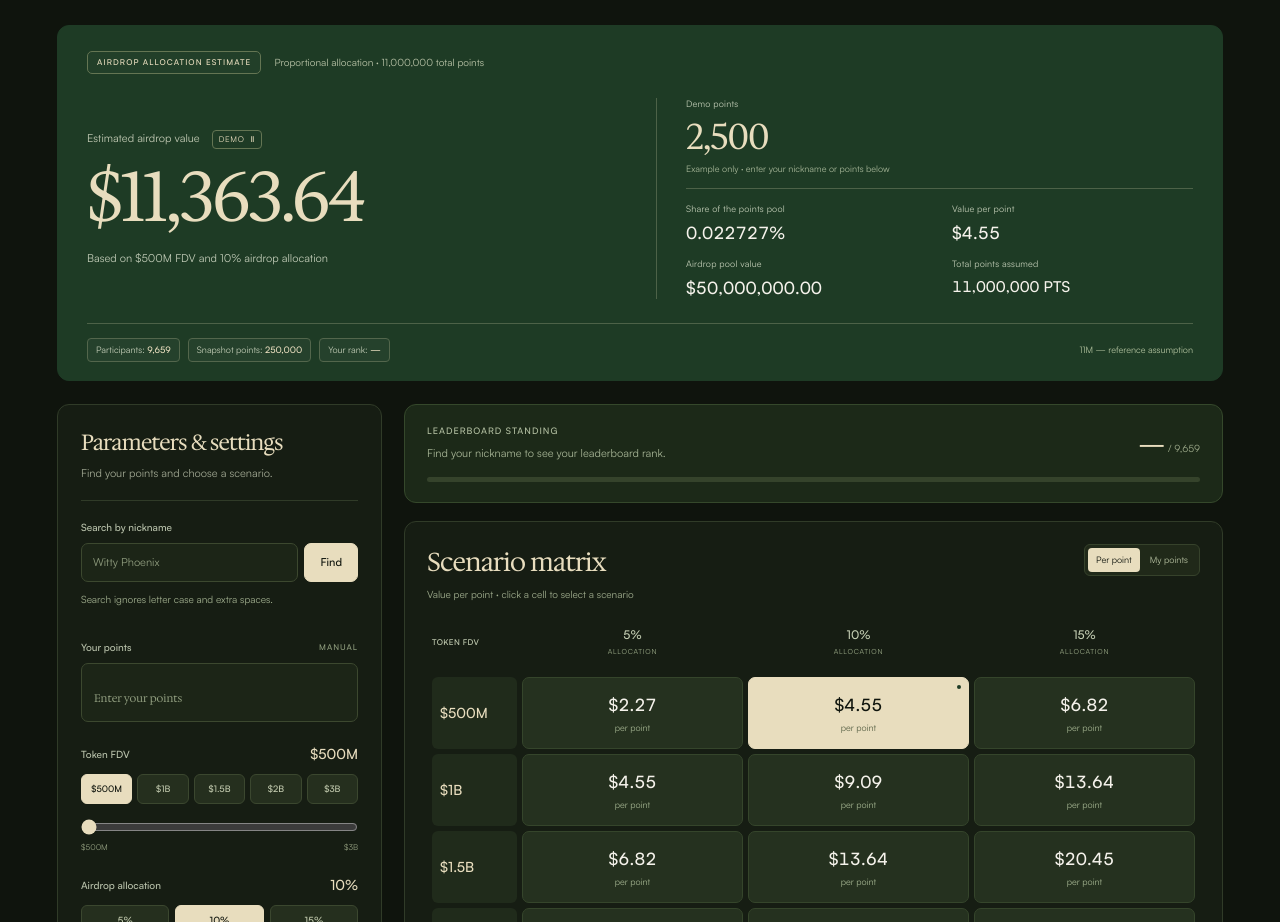
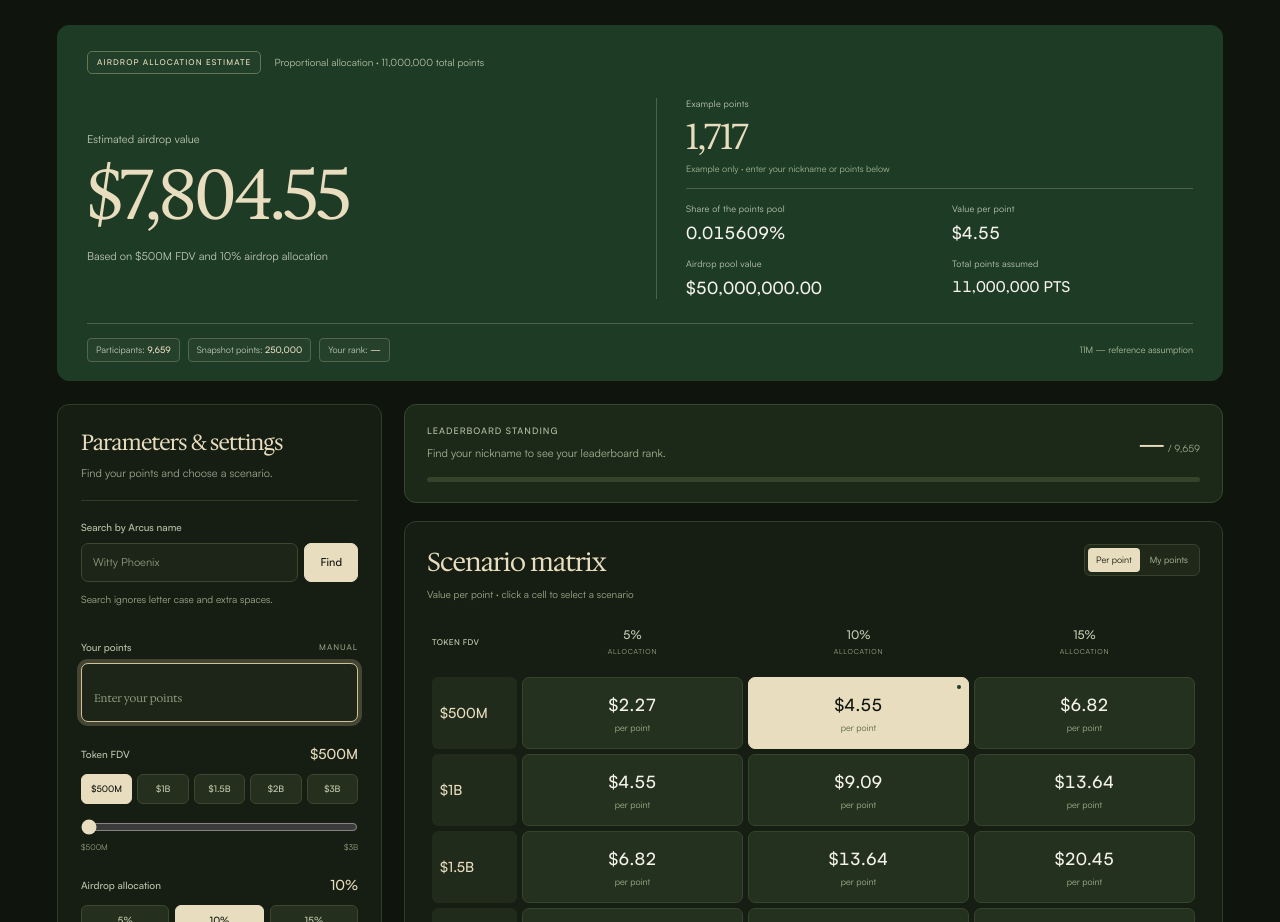
Before and after one commit to Nerevarine22/ArcusP, a Next.js app: page / in a window 1280 px wide. Shown: the part 266-1188 px from the top of the page. Built offline with nearby package versions, Linux system fonts and the light colour scheme; no server answers.

Commit message:
Slow preview to zero and guide first-time input

```diff
--- a/app/globals.css
+++ b/app/globals.css
@@ -45,9 +45,6 @@ h1 { color:var(--forest); font-family:var(--serif); font-size:clamp(36px,4.2vw,5
 .summary-grid { display:grid; grid-template-columns:1fr 1fr; gap:32px; padding:24px 0; }
 .estimated-value { display:flex; flex-direction:column; justify-content:center; min-width:0; }
 .estimated-value h2 { font-size:11px; color:#c2cab4; font-weight:400; margin:0 0 10px; }
-.demo-toggle { display:inline-flex; align-items:center; gap:6px; vertical-align:middle; margin-left:9px; padding:3px 6px; border:1px solid #647553; border-radius:4px; background:transparent; color:var(--sand); font-size:8px; letter-spacing:.7px; }
-.demo-toggle:hover { background:#ffffff0c; }
-.summary .demo-toggle:focus-visible { outline-color:var(--sand); }
 .estimated-value>strong { font-family:var(--serif); font-size:clamp(40px,5.5vw,73px); letter-spacing:-2.5px; font-weight:400; line-height:1.08; color:var(--sand); font-variant-numeric:tabular-nums; overflow-wrap:anywhere; }
 .estimated-value p { font-size:11px; color:#c1cbb7; margin:15px 0 0; line-height:1.5; }
 .summary-details { border-left:1px solid #4d6248; padding-left:29px; min-width:0; }
@@ -73,6 +70,9 @@ label { display:flex; align-items:center; justify-content:space-between; color:#
 label>span { color:#727d68; font-size:8px; letter-spacing:1px; }
 input:not([type=range]) { width:100%; min-width:0; background:var(--bg); border:1px solid #d9ddce; border-radius:7px; padding:12px; color:var(--forest); }
 input::placeholder { color:#8b927f; font-size:11px; }
+.settings input.input-guide { --guide-accent:#789454; animation:input-guide-pulse 1.5s ease-in-out 2; }
+@keyframes input-guide-pulse { 0%,100%{box-shadow:0 0 0 0 transparent} 45%,65%{border-color:var(--guide-accent);box-shadow:0 0 0 4px color-mix(in srgb,var(--guide-accent) 24%,transparent)} }
+[data-theme=dark] .settings input.input-guide { --guide-accent:#d5c49a; }
 input[aria-invalid=true] { border-color:#a95338; }
 .nickname-row { display:flex; gap:6px; }
 .nickname-row input { flex:1; font-size:11px; padding:11px; }
@@ -207,4 +207,4 @@ td { padding:0; }
 [data-theme=dark] .site-footer { color:#9aa88a; }
 @media(max-width:1050px) { .site-header{height:auto;min-height:89px;flex-wrap:wrap;padding-top:17px;padding-bottom:17px;gap:13px}.site-header .brand{margin-right:auto;order:0}.header-actions{display:contents}.site-header .season-pill{order:1}.site-header .theme-toggle{order:2}.referral-offer{order:3;width:100%;justify-content:space-between;margin-top:2px}.referral-link{flex:1} }
 @media(max-width:540px) { .theme-toggle{width:34px;height:34px}.brand-product,.brand-divider{display:none}.referral-link{font-size:10px;padding:7px}.referral-copy{padding:7px 8px;gap:6px} }
-@media(prefers-reduced-motion:reduce) { *{transition:none!important} }
+@media(prefers-reduced-motion:reduce) { *{transition:none!important}.settings input.input-guide{animation:none} }
--- a/components/estimate-preview.tsx
+++ b/components/estimate-preview.tsx
@@ -1,9 +1,11 @@
 "use client";
 
-import { useEffect, useRef, useState } from "react";
+import { useEffect, useState } from "react";
 import { estimate } from "@/lib/estimator";
 
-const demoSteps = [1_000, 2_500, 500, 5_000, 1_250];
+const demoSteps = [1_000, 1_800, 750, 0];
+const stepDuration = 6_000;
+const previewDuration = stepDuration * (demoSteps.length - 1);
 const number = new Intl.NumberFormat("en-US", { maximumFractionDigits: 2 });
 const usd = new Intl.NumberFormat("en-US", { style: "currency", currency: "USD", minimumFractionDigits: 2, maximumFractionDigits: 2 });
 const percent = new Intl.NumberFormat("en-US", { maximumFractionDigits: 6 });
@@ -22,27 +24,31 @@ type Props = {
 
 export default function EstimatePreview({ demo, points, totalPoints, fdv, fdvLabel, allocation, pointLabel, sourceLabel }: Props) {
   const [demoPoints, setDemoPoints] = useState(demoSteps[0]);
-  const [paused, setPaused] = useState(false);
-  const elapsed = useRef(0);
+  const [complete, setComplete] = useState(false);
 
   useEffect(() => {
-    if (!demo) { elapsed.current = 0; return; }
-    if (paused) return;
+    if (!demo || complete) { setDemoPoints(0); setComplete(true); return; }
     const reducedMotion = window.matchMedia("(prefers-reduced-motion: reduce)");
     let frame = 0;
+    let elapsed = 0;
     let previous = 0;
     let lastPaint = 0;
 
     function animate(now: number) {
-      if (previous) elapsed.current += Math.min(now - previous, 100);
+      if (previous) elapsed += Math.min(now - previous, 100);
       previous = now;
+      if (elapsed >= previewDuration) {
+        setDemoPoints(0);
+        setComplete(true);
+        return;
+      }
       if (now - lastPaint >= 50) {
-        const segment = Math.floor(elapsed.current / 4_000);
+        const segment = Math.floor(elapsed / stepDuration);
         // Hold each example briefly, then count smoothly toward the next one.
-        const progress = Math.min(1, Math.max(0, (elapsed.current % 4_000 - 1_100) / 2_900));
+        const progress = Math.min(1, Math.max(0, (elapsed % stepDuration - 1_500) / 4_500));
         const eased = progress * progress * (3 - 2 * progress);
-        const from = demoSteps[segment % demoSteps.length];
-        const to = demoSteps[(segment + 1) % demoSteps.length];
+        const from = demoSteps[segment];
+        const to = demoSteps[segment + 1];
         setDemoPoints(Math.round(from + (to - from) * eased));
         lastPaint = now;
       }
@@ -52,7 +58,8 @@ export default function EstimatePreview({ demo, points, totalPoints, fdv, fdvLab
     function syncAnimation() {
       cancelAnimationFrame(frame);
       previous = 0;
-      if (!reducedMotion.matches && !document.hidden) frame = requestAnimationFrame(animate);
+      if (reducedMotion.matches) { setDemoPoints(0); setComplete(true); }
+      else if (!document.hidden) frame = requestAnimationFrame(animate);
     }
 
     syncAnimation();
@@ -63,7 +70,7 @@ export default function EstimatePreview({ demo, points, totalPoints, fdv, fdvLab
       reducedMotion.removeEventListener("change", syncAnimation);
       document.removeEventListener("visibilitychange", syncAnimation);
     };
-  }, [demo, paused]);
+  }, [demo, complete]);
 
   const validTotal = totalPoints !== null && totalPoints > 0;
   // Keep demo examples within a custom points pool, including small pools.
@@ -75,12 +82,12 @@ export default function EstimatePreview({ demo, points, totalPoints, fdv, fdvLab
 
   return <div className={`summary-grid${demo ? " demo-preview" : ""}`}>
     <div className="estimated-value">
-      <h2 id="estimate-heading">Estimated airdrop value {demo && <button className="demo-toggle" type="button" onClick={() => setPaused(value => !value)} aria-label={paused ? "Resume demo animation" : "Pause demo animation"} aria-pressed={paused}>DEMO <span aria-hidden="true">{paused ? "▶" : "Ⅱ"}</span></button>}</h2>
-      <strong aria-live={demo ? "off" : "polite"}>{money(calculation?.value)}</strong>
+      <h2 id="estimate-heading">Estimated airdrop value</h2>
+      <strong aria-live={demo ? "off" : "polite"}>{demo && complete && calculation?.value === 0 ? "$0" : money(calculation?.value)}</strong>
       <p>Based on {fdvLabel} FDV and {allocation}% airdrop allocation</p>
     </div>
     <div className="summary-details">
-      <div className="your-points"><span className="stat-label">{demo ? "Demo points" : pointLabel}</span><strong>{displayPoints === null ? "—" : number.format(displayPoints)}</strong><span className="source-label">{demo ? "Example only · enter your nickname or points below" : sourceLabel}</span></div>
+      <div className="your-points"><span className="stat-label">{demo && !complete ? "Example points" : pointLabel}</span><strong>{displayPoints === null ? "—" : number.format(displayPoints)}</strong><span className="source-label">{demo && !complete ? "Example only · enter your nickname or points below" : sourceLabel}</span></div>
       <div className="mini-stats">
         <div><span className="stat-label">Share of the points pool</span><strong>{calculation ? `${percent.format(calculation.poolShare)}%` : "—"}</strong></div>
         <div><span className="stat-label">Value per point</span><strong>{money(unit?.valuePerPoint)}</strong></div>
--- a/components/points-checker.tsx
+++ b/components/points-checker.tsx
@@ -6,6 +6,7 @@ import { ALLOCATION_PRESETS, ASSUMED_TOTAL_POINTS, FDV_PRESETS, estimate, parseP
 import ThemeToggle from "@/components/theme-toggle";
 import ReferralOffer from "@/components/referral-offer";
 import EstimatePreview from "@/components/estimate-preview";
+import { useInputGuide } from "@/hooks/use-input-guide";
 
 const number = new Intl.NumberFormat("en-US", { maximumFractionDigits: 2 });
 const usd = new Intl.NumberFormat("en-US", { style: "currency", currency: "USD", minimumFractionDigits: 2, maximumFractionDigits: 2 });
@@ -24,6 +25,8 @@ export default function PointsChecker({ info, initialTheme }: { info: Leaderboar
   const [perPoint, setPerPoint] = useState(true);
   const controller = useRef<AbortController | null>(null);
   const input = useRef<HTMLInputElement>(null);
+  const pointsRef = useRef<HTMLInputElement>(null);
+  const { guideField, dismissGuide } = useInputGuide(input, pointsRef);
   useEffect(() => () => controller.current?.abort(), []);
 
   function changeName(value: string) {
@@ -104,10 +107,10 @@ export default function PointsChecker({ info, initialTheme }: { info: Leaderboar
       <div className="estimator-layout">
         <aside className="settings panel" aria-labelledby="settings-heading">
           <h2 id="settings-heading">Parameters & settings</h2><p className="muted settings-intro">Find your points and choose a scenario.</p>
-          <div className="setting-group"><form onSubmit={submit} noValidate><label htmlFor="nickname">Search by nickname</label><div className="nickname-row"><input ref={input} id="nickname" placeholder="Witty Phoenix" value={name} onChange={event => changeName(event.target.value)} maxLength={100} autoComplete="off" spellCheck={false} aria-describedby="search-status" aria-invalid={Boolean(error)} /><button className="primary-button" type="submit" disabled={loading || !info}>{loading ? "…" : "Find"}</button></div></form>
+          <div className="setting-group"><form onSubmit={submit} noValidate><label htmlFor="nickname">Search by Arcus name</label><div className="nickname-row"><input ref={input} id="nickname" className={guideField === "name" ? "input-guide" : undefined} onFocus={dismissGuide} placeholder="Witty Phoenix" value={name} onChange={event => changeName(event.target.value)} maxLength={100} autoComplete="off" spellCheck={false} aria-describedby="search-status" aria-invalid={Boolean(error)} /><button className="primary-button" type="submit" disabled={loading || !info}>{loading ? "…" : "Find"}</button></div></form>
             <div id="search-status" className={`search-status ${error ? "error" : ""}`} aria-live="polite">{!info ? "Snapshot unavailable. You can still enter points manually." : loading ? "Searching the leaderboard…" : error || (result ? `Found: ${result.entry.name} · ${result.entry.tier}` : "Search ignores letter case and extra spaces.")}</div>
           </div>
-          <div className="setting-group"><label htmlFor="points">Your points <span>{result ? "JSON" : "MANUAL"}</span></label><input id="points" className="large-input" inputMode="decimal" placeholder="Enter your points" value={pointsInput} onChange={event => editPoints(event.target.value)} aria-describedby="points-error" aria-invalid={Boolean(pointsError)} /><p id="points-error" className="error">{pointsError}</p></div>
+          <div className="setting-group"><label htmlFor="points">Your points <span>{result ? "JSON" : "MANUAL"}</span></label><input ref={pointsRef} id="points" className={`large-input${guideField === "points" ? " input-guide" : ""}`} onFocus={dismissGuide} inputMode="decimal" placeholder="Enter your points" value={pointsInput} onChange={event => editPoints(event.target.value)} aria-describedby="points-error" aria-invalid={Boolean(pointsError)} /><p id="points-error" className="error">{pointsError}</p></div>
           <div className="setting-group"><div className="control-heading"><label htmlFor="fdv">Token FDV</label><strong>{fdvLabel(fdv)}</strong></div><div className="preset-list fdv-presets">{FDV_PRESETS.map(value => <button key={value} type="button" aria-pressed={fdv === value} onClick={() => setFdv(value)}>{fdvLabel(value)}</button>)}</div><input id="fdv" type="range" min={500_000_000} max={3_000_000_000} step={100_000_000} value={fdv} onChange={event => setFdv(Number(event.target.value))} aria-valuetext={fdvLabel(fdv)} /><div className="range-captions"><span>$500M</span><span>$3B</span></div></div>
           <div className="setting-group"><div className="control-heading"><label htmlFor="allocation">Airdrop allocation</label><strong>{allocation}%</strong></div><div className="preset-list">{ALLOCATION_PRESETS.map(value => <button key={value} type="button" aria-pressed={allocation === value} onClick={() => setAllocation(value)}>{value}%</button>)}</div><input id="allocation" type="range" min={5} max={15} step={1} value={allocation} onChange={event => setAllocation(Number(event.target.value))} aria-valuetext={`${allocation}%`} /><div className="range-captions"><span>5%</span><span>15%</span></div></div>
           <div className="setting-group total-setting"><label htmlFor="total-points">Total points pool</label><input id="total-points" inputMode="decimal" value={totalInput} onChange={event => setTotalInput(event.target.value)} aria-describedby="total-help" aria-invalid={!validTotal} /><p id="total-help" className={validTotal ? "muted" : "error"}>{validTotal ? "11M is a model assumption, not the current Season 1 total." : "Enter a total points pool greater than zero."}</p><div className="total-shortcuts"><button className="text-button" type="button" onClick={() => setTotalInput(String(ASSUMED_TOTAL_POINTS))}>Use 11M assumption</button>{currentInfo?.snapshot_points != null && currentInfo.snapshot_points > 0 && <button className="text-button" type="button" onClick={() => setTotalInput(String(currentInfo.snapshot_points))}>Use snapshot total</button>}</div></div>
--- /dev/null
+++ b/hooks/use-input-guide.ts
@@ -0,0 +1,63 @@
+"use client";
+
+import { useEffect, useState, type RefObject } from "react";
+
+const storageKey = "arcus-input-guide-complete";
+type GuideField = "name" | "points" | null;
+
+function rememberGuide() {
+  try { localStorage.setItem(storageKey, "1"); } catch { /* Storage may be disabled. */ }
+}
+
+export function useInputGuide(nameRef: RefObject<HTMLInputElement | null>, pointsRef: RefObject<HTMLInputElement | null>) {
+  const [guideField, setGuideField] = useState<GuideField>(null);
+  const [dismissed, setDismissed] = useState(false);
+
+  function dismissGuide() {
+    setGuideField(null);
+    setDismissed(true);
+    rememberGuide();
+  }
+
+  useEffect(() => {
+    if (dismissed) return;
+    try { if (localStorage.getItem(storageKey)) return; } catch { /* Show once for this page if storage is disabled. */ }
+    const reducedMotion = window.matchMedia("(prefers-reduced-motion: reduce)");
+    let observer: IntersectionObserver | null = null;
+    let timer: ReturnType<typeof setTimeout> | undefined;
+
+    function finish() {
+      observer?.disconnect();
+      clearTimeout(timer);
+      setGuideField(null);
+      rememberGuide();
+    }
+
+    function highlightWhenVisible(field: "name" | "points", element: HTMLInputElement | null) {
+      if (!element) { finish(); return; }
+      observer = new IntersectionObserver(entries => {
+        if (!entries.some(entry => entry.isIntersecting && entry.intersectionRatio >= 0.5)) return;
+        observer?.disconnect();
+        setGuideField(field);
+        timer = setTimeout(() => {
+          setGuideField(null);
+          if (field === "name") highlightWhenVisible("points", pointsRef.current);
+          else finish();
+        }, 3_000);
+      }, { threshold: 0.5 });
+      observer.observe(element);
+    }
+
+    function motionChanged() { if (reducedMotion.matches) finish(); }
+    if (reducedMotion.matches) finish();
+    else highlightWhenVisible("name", nameRef.current);
+    reducedMotion.addEventListener("change", motionChanged);
+    return () => {
+      observer?.disconnect();
+      clearTimeout(timer);
+      reducedMotion.removeEventListener("change", motionChanged);
+    };
+  }, [dismissed, nameRef, pointsRef]);
+
+  return { guideField, dismissGuide };
+}
```
